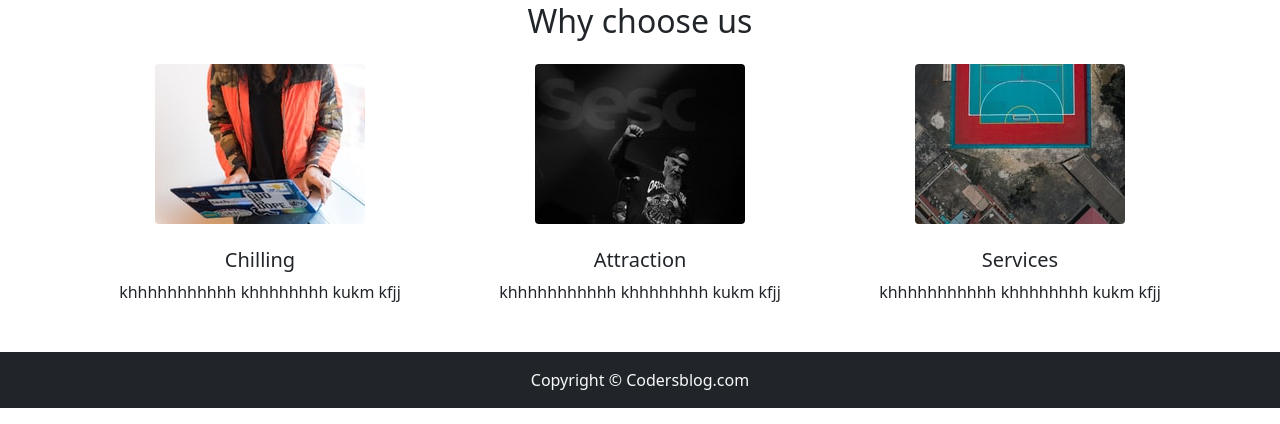
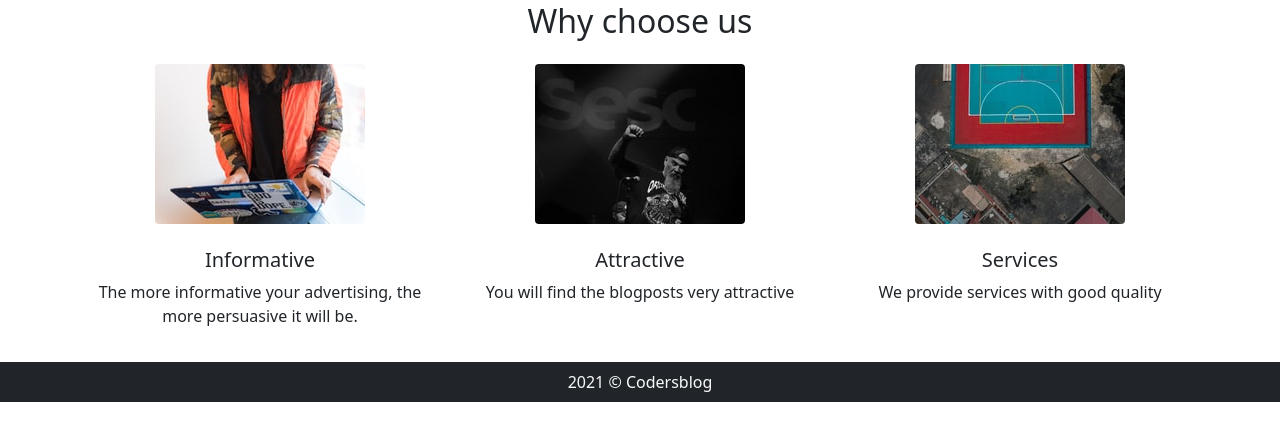
Before and after one commit to souviksn7/CodersBlog, a Django app: page / in a window 1280 px wide. Shown: the part 398-822 px from the top of the page. Run offline with Django 3.2, Linux system fonts and the light colour scheme.

Commit message:
Initial commit

```diff
--- /dev/null
+++ b/desktop.ini
@@ -0,0 +1,4 @@
+[ViewState]
+Mode=
+Vid=
+FolderType=Generic
--- a/static/js/blog.js
+++ b/static/js/blog.js
@@ -16,7 +16,7 @@ document.addEventListener("DOMContentLoaded", function(event) {
 
       tinymce.init({
         selector: '#id_content',
-
+        paste_data_images: true,
 
         menubar: 'file edit view insert format tools table tc help',
         toolbar: 'undo redo | bold italic underline strikethrough | fontselect fontsizeselect formatselect | alignleft aligncenter alignright alignjustify | outdent indent |  numlist bullist checklist | forecolor backcolor casechange permanentpen formatpainter removeformat | pagebreak | charmap emoticons | fullscreen  preview save print | insertfile image media pageembed template link anchor codesample | a11ycheck ltr rtl | showcomments addcomment',
--- a/templates/base.html
+++ b/templates/base.html
@@ -44,7 +44,14 @@
   </div>
 </nav>
     {% block body %}{% endblock body %}
-    <footer class="text-center py-3 text-light bg-dark">Copyright &copy; Codersblog.com</footer>
+    {% comment %} <footer class="text-center py-3 text-light bg-dark fixed-botton">Copyright &copy; Codersblog.com</footer> {% endcomment %}
+    <br>
+    <br>
+    <footer class="bg-dark text-light fixed-bottom">
+      <p class="text-center py-2 my-0">
+         2021 &copy; Codersblog
+      </p>
+    </footer>
     <!-- Optional JavaScript; choose one of the two! -->
 
     <!-- Option 1: Bootstrap Bundle with Popper -->
--- a/templates/index.html
+++ b/templates/index.html
@@ -3,6 +3,7 @@
 {% block homeactive %}active{% endblock homeactive %}
 
 {% block body %}
+
 <div class="container-fuild">
     <div id="carouselExampleIndicators" class="carousel slide" data-bs-ride="carousel">
       <div class="carousel-indicators">
@@ -38,8 +39,8 @@
                <div class="text-center">
                   <img src="/static/img/template1.jpg" class="rounded" alt="loading...">
                   <div class="my-4">
-                    <h5>Chilling</h5>
-                    <p>khhhhhhhhhhh khhhhhhhh kukm kfjj</p>
+                    <h5>Informative</h5>
+                    <p>The more informative your advertising, the more persuasive it will be.</p>
                   </div>
                </div>
            </div>
@@ -47,8 +48,8 @@
                <div class="text-center">
                   <img src="/static/img/template2.jpg" class="rounded" alt="loading...">
                   <div class="my-4">
-                    <h5>Attraction</h5>
-                    <p>khhhhhhhhhhh khhhhhhhh kukm kfjj</p>
+                    <h5>Attractive</h5>
+                    <p>You will find the blogposts very attractive</p>
                   </div>
                </div>
            </div>
@@ -57,7 +58,7 @@
                   <img src="/static/img/template3.jpg" class="rounded" alt="loading...">
                   <div class="my-4">
                     <h5>Services</h5>
-                    <p>khhhhhhhhhhh khhhhhhhh kukm kfjj</p>
+                    <p>We provide services with good quality</p>
                   </div>
                </div>
            </div>
```
Also changed, not shown: templates/contact.html (+1 -7 lines), db.sqlite3. Lines whose indentation alone changed are shown as unchanged.
